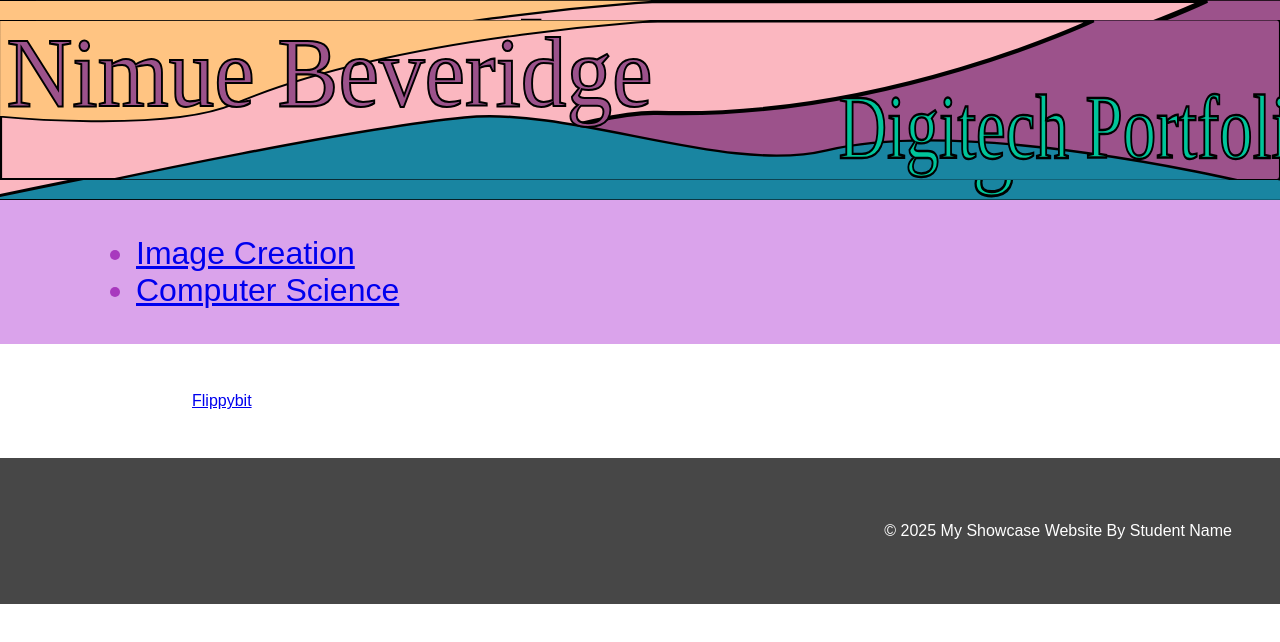
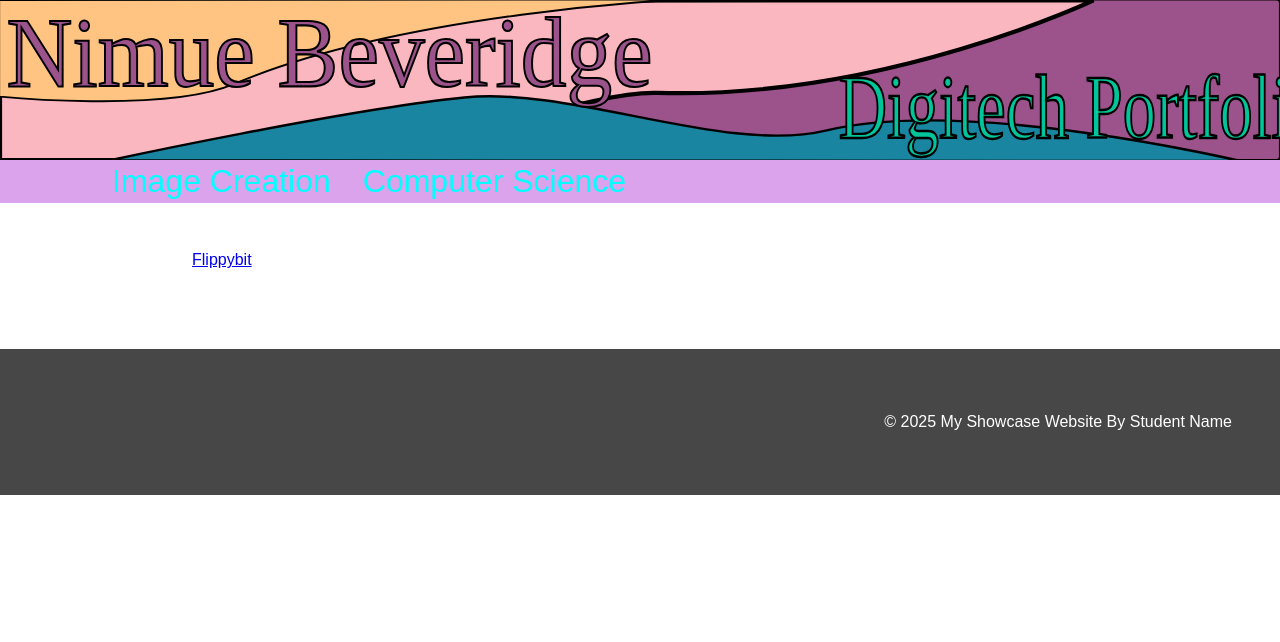
Before and after one commit to Nimue779/MyYear10Website, a plain HTML site: page compsci.html in a window 1280 px wide. Drawn offline with Linux system fonts and the light colour scheme.

Commit message:
Changed coloring

```diff
--- a/style.css
+++ b/style.css
@@ -16,10 +16,10 @@
 
 /* The hero section styling- use your OWN Hero Image URL here */
 .hero {
-    background-image: url("images/Website\ header.svg");
+  /*  background-image: url("images/Website\ header.svg");
     height: 25vh;
     background-size: cover;
-    background-position: center;
+    background-position: center;*/
     display: flex;
     justify-content: center;
     align-items: center;
@@ -43,6 +43,27 @@
     background-color: rgb(218, 163, 235);
 }
 
+.topic-title ul {
+    list-style-type: none;
+    margin: 0;
+    padding: 0;
+    overflow: hidden;
+}
+
+.topic-title li {
+    float: left;
+}
+
+.topic-title li a {
+    padding: 16px;
+    text-decoration: none;
+    color: aqua;
+}
+
+.topic-title li:hover {
+    background-color: #111111;
+}
+
 /* Three column grid with a nice big gap */
 .topic-content{
     display: grid;
@@ -52,12 +73,13 @@
     width: 70%;
     /* top margin of 3em and center right/left */
     margin: 3em auto;
+    margin-bottom: 5em;
 }
 
 /* Styling for the individual topic cards rounded edges background color and a drop shadow */
 .topic-card{
-    background-color: rgb(233, 176, 255);
-    color: rgb(159, 36, 241);
+    background-color: rgb(221, 181, 253);
+    color: rgb(10, 0, 0);
     padding: 1em;
     border-radius: 0.5em;
     box-shadow: 10px 10px 10px rgba(0, 0, 0, 0.2);
```
